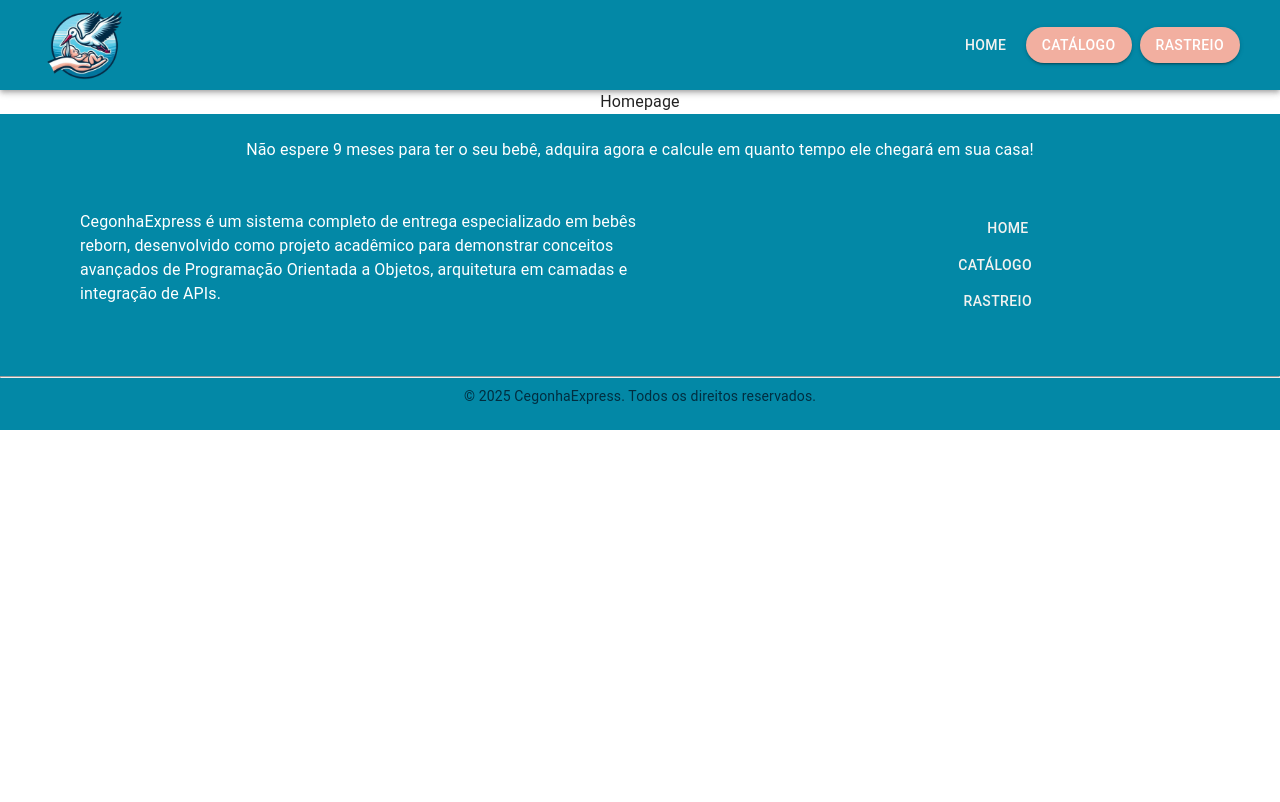
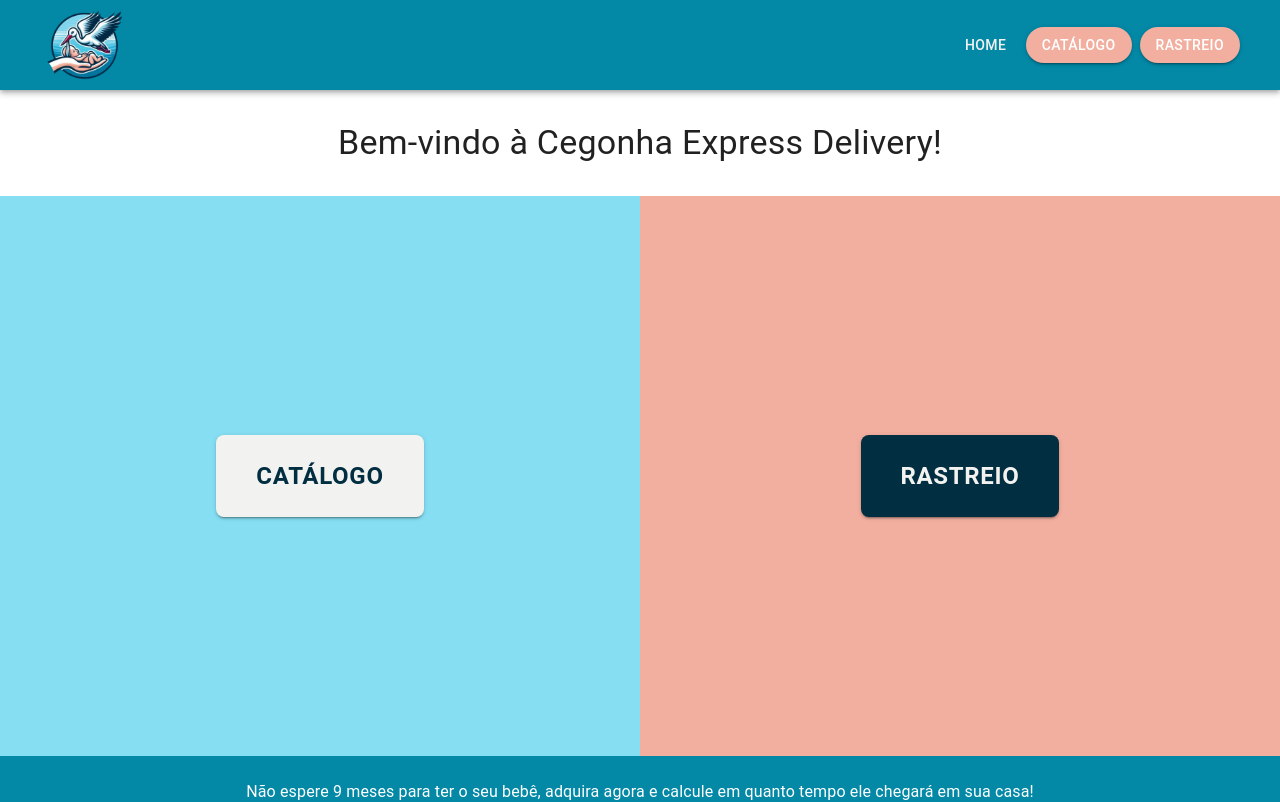
Before and after one commit to JamalShadowDev/cegonha-express-delivery, a React (Vite) app in the folder src/main/frontend/: page / in a window 1280 px wide. Shown: the top 802 px of the page. Built offline with nearby package versions, Linux system fonts and the light colour scheme; some icons are missing.

Commit message:
feat: adding style and buttons on homepage

```diff
--- a/src/main/frontend/src/App.tsx
+++ b/src/main/frontend/src/App.tsx
@@ -5,6 +5,7 @@ import Navbar from "./components/Navbar";
 import Footer from "./components/Footer";
 import Homepage from "./pages/Homepage";
 import Error from "./pages/Error";
+import Products from "./pages/Products";
 
 function App() {
   return (
@@ -14,7 +15,7 @@ function App() {
       <Routes>
         <Route path="/" element={<Homepage />} />
         <Route path="/register" element="" />
-        <Route path="/products" element="" />
+        <Route path="/products" element={<Products />} />
         <Route path="/product/:id" element="" />
         <Route path="/about-us" element="" />
         <Route path="*" element={<Error />} />
--- a/src/main/frontend/src/components/Navbar.tsx
+++ b/src/main/frontend/src/components/Navbar.tsx
@@ -33,7 +33,7 @@ export default function Navbar() {
           <Button
             variant="contained"
             component={LinkBehavior}
-            href="/catalogo"
+            href="/products"
             sx={{
               borderRadius: "30px",
               backgroundColor: "rgba(242, 175, 160, 1)",
--- a/src/main/frontend/src/pages/Homepage.tsx
+++ b/src/main/frontend/src/pages/Homepage.tsx
@@ -1,5 +1,111 @@
-import React from 'react';
+import { colorPalette } from "../types/colorPalette";
+import { Box, Button, Container, Typography } from "@mui/material";
+import LinkBehavior from "../utils/LinkBehavior";
 
 export default function Homepage() {
-  return <div>Homepage</div>;
+  return (
+    <Container
+      disableGutters
+      sx={{
+        // py: 4,
+        flexGrow: 1, // Permite que o container cresça e empurre o footer para baixo
+        display: "flex",
+        width: "100%",
+        flexDirection: "column",
+        justifyContent: "center", // Centraliza o conteúdo verticalmente
+        alignItems: "center", // Centraliza o conteúdo horizontalmente
+        maxWidth: "100vw !important",
+      }}
+    >
+      <Typography
+        variant="h4"
+        component="h1"
+        gutterBottom
+        align="center"
+        sx={{ my: 4 }}
+      >
+        Bem-vindo à Cegonha Express Delivery!
+      </Typography>
+
+      <Box
+        sx={{
+          display: "flex",
+          flexDirection: { xs: "column", md: "row" }, // Coluna em telas pequenas, linha em telas médias e maiores
+          flexGrow: 1, // Permite que esta Box ocupe o espaço restante
+          width: "100%", // Ocupa a largura total do container
+          alignItems: "stretch", // Faz com que os filhos se estiquem para preencher a altura
+          justifyContent: "center",
+          gap: { xs: 2, md: 0 }, // Espaçamento entre os botões em telas pequenas
+          minHeight: { xs: "auto", md: "70vh" }, // <--- Adicionado: Altura mínima para a área dividida
+        }}
+      >
+        {/* Botão de Produtos */}
+        <Box
+          sx={{
+            flex: 1, // Ocupa o espaço disponível
+            display: "flex",
+            justifyContent: "center",
+            alignItems: "center",
+            backgroundColor: colorPalette[0].rgba, // Azul do Fundo
+            minHeight: { xs: "200px", md: "auto" }, // Altura mínima para mobile
+            py: { xs: 4, md: 0 }, // Padding vertical para mobile
+          }}
+        >
+          <Button
+            component={LinkBehavior}
+            href="/products"
+            variant="contained"
+            size="large"
+            sx={{
+              backgroundColor: colorPalette[4].rgba, // Azul do Contorno para o botão
+              color: colorPalette[1].rgba, // Branco para o texto
+              "&:hover": {
+                backgroundColor: colorPalette[2].rgba, // Azul da Sombra da Cegonha no hover
+              },
+              fontSize: { xs: "1.2rem", md: "1.5rem" },
+              padding: { xs: "15px 30px", md: "20px 40px" },
+              borderRadius: "8px",
+              fontWeight: "bold",
+            }}
+          >
+            Catálogo
+          </Button>
+        </Box>
+
+        {/* Botão de Catálogo/Produtos */}
+        <Box
+          sx={{
+            flex: 1, // Ocupa o espaço disponível
+            display: "flex",
+            justifyContent: "center",
+            alignItems: "center",
+            width: "100%",
+            backgroundColor: colorPalette[3].rgba, // Rosa Claro
+            minHeight: { xs: "200px", md: "auto" }, // Altura mínima para mobile
+            py: { xs: 4, md: 0 }, // Padding vertical para mobile
+          }}
+        >
+          <Button
+            component={LinkBehavior}
+            href="/rastreio" // Assumindo que "Catálogo/Produtos" leva para a mesma página de produtos
+            variant="contained"
+            size="large"
+            sx={{
+              backgroundColor: colorPalette[1].rgba, // Azul do Contorno para o botão
+              color: colorPalette[4].rgba, // Branco para o texto
+              "&:hover": {
+                backgroundColor: colorPalette[2].rgba, // Azul da Sombra da Cegonha no hover
+              },
+              fontSize: { xs: "1.2rem", md: "1.5rem" },
+              padding: { xs: "15px 30px", md: "20px 40px" },
+              borderRadius: "8px",
+              fontWeight: "bold",
+            }}
+          >
+            Rastreio
+          </Button>
+        </Box>
+      </Box>
+    </Container>
+  );
 }
```
